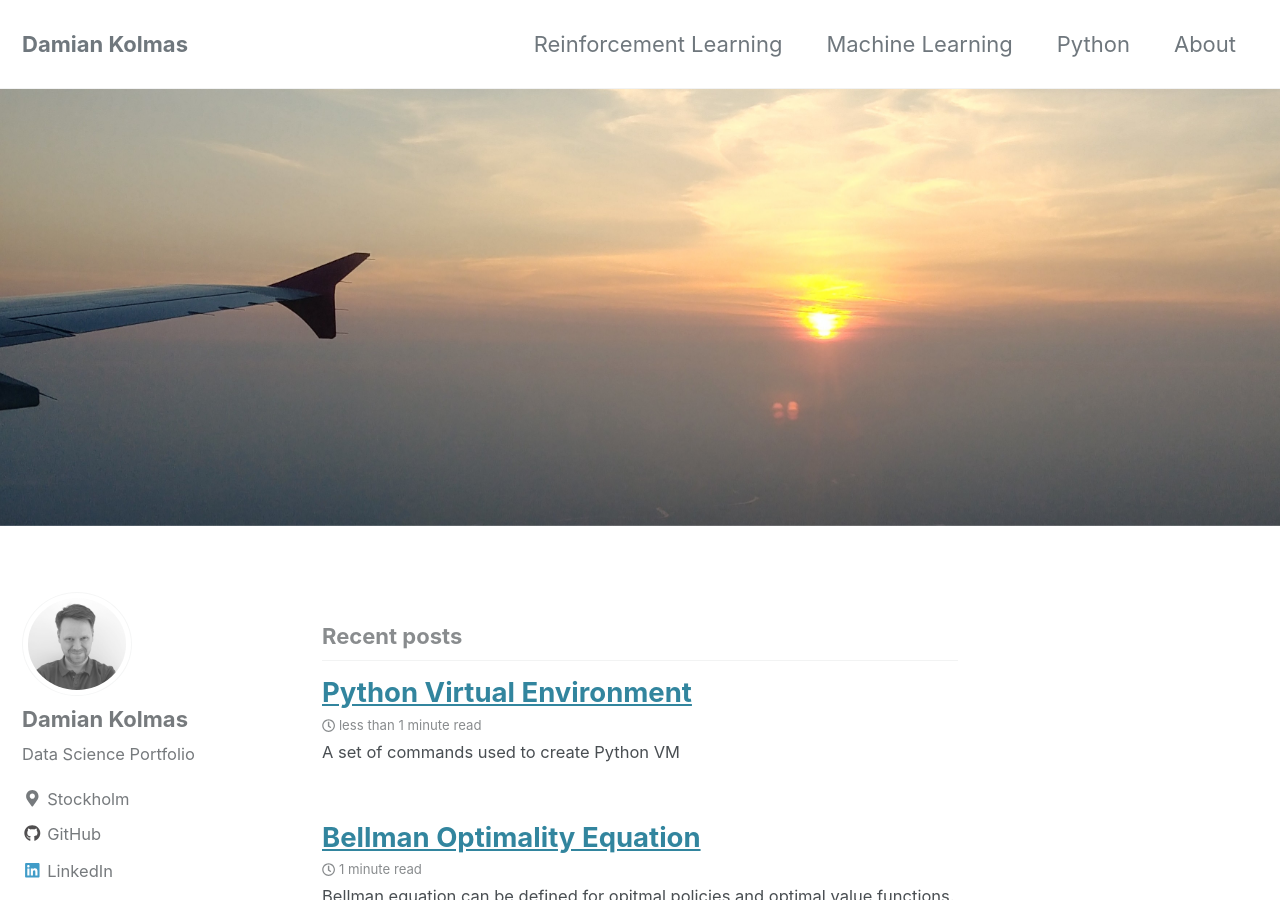
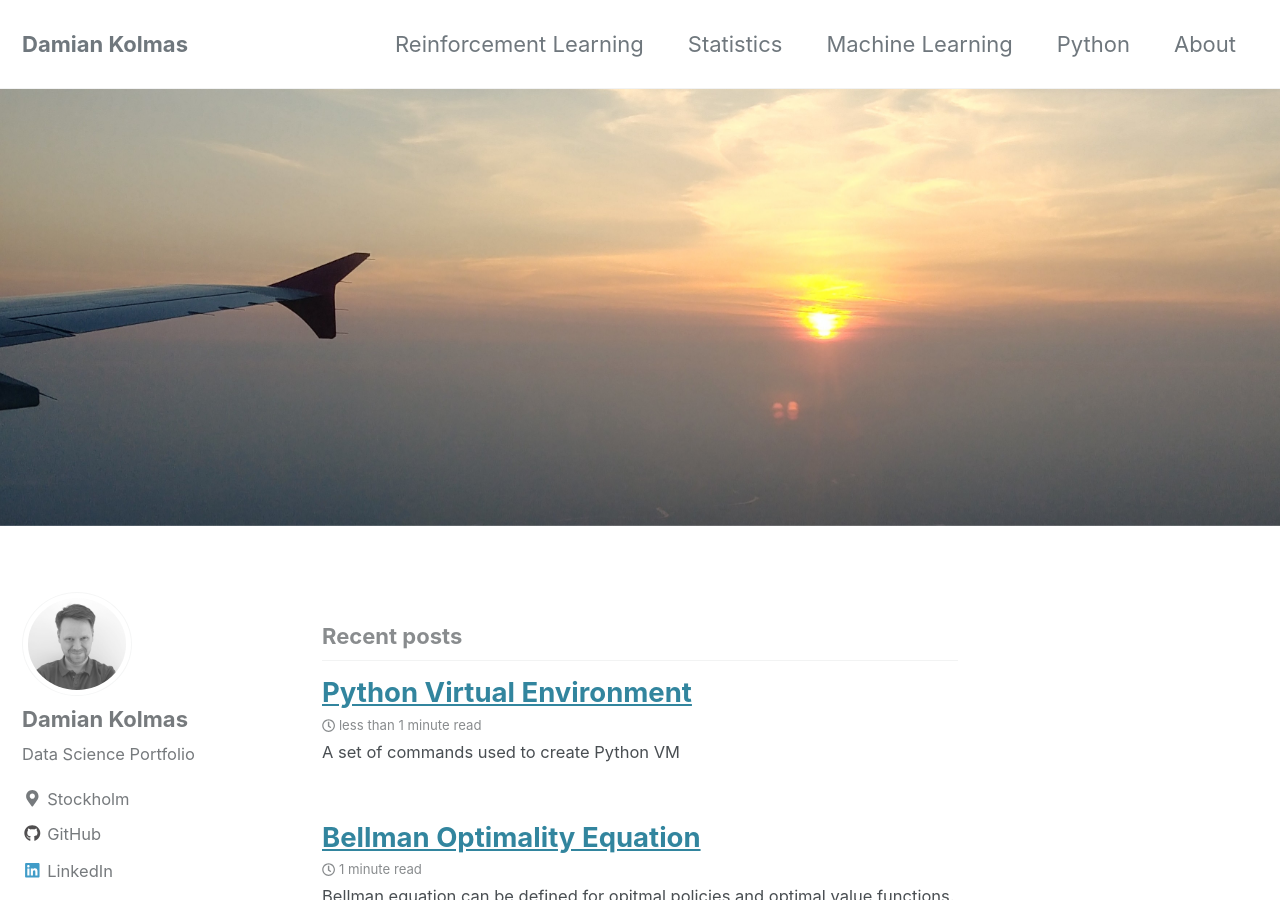
Before and after one commit to DKolmas/DKolmas.github.io, a Jekyll site: the page built from index.html, in a window 1280 px wide and 900 px high. Built offline with Jekyll 4.4.1, drawn with Linux system fonts in a browser that asks for light colours; cached includes are drawn as plain includes; the list of posts is cut into pages by our own code.

Commit message:
Adding new section of topics into the blog

```diff
--- a/_data/navigation.yml
+++ b/_data/navigation.yml
@@ -2,6 +2,8 @@
 main:
   - title: "Reinforcement Learning"
     url: /rl/
+  - title: "Statistics"
+    url: /stat/
   - title: "Machine Learning"
     url: /machine-learning/
   - title: "Python"
```
